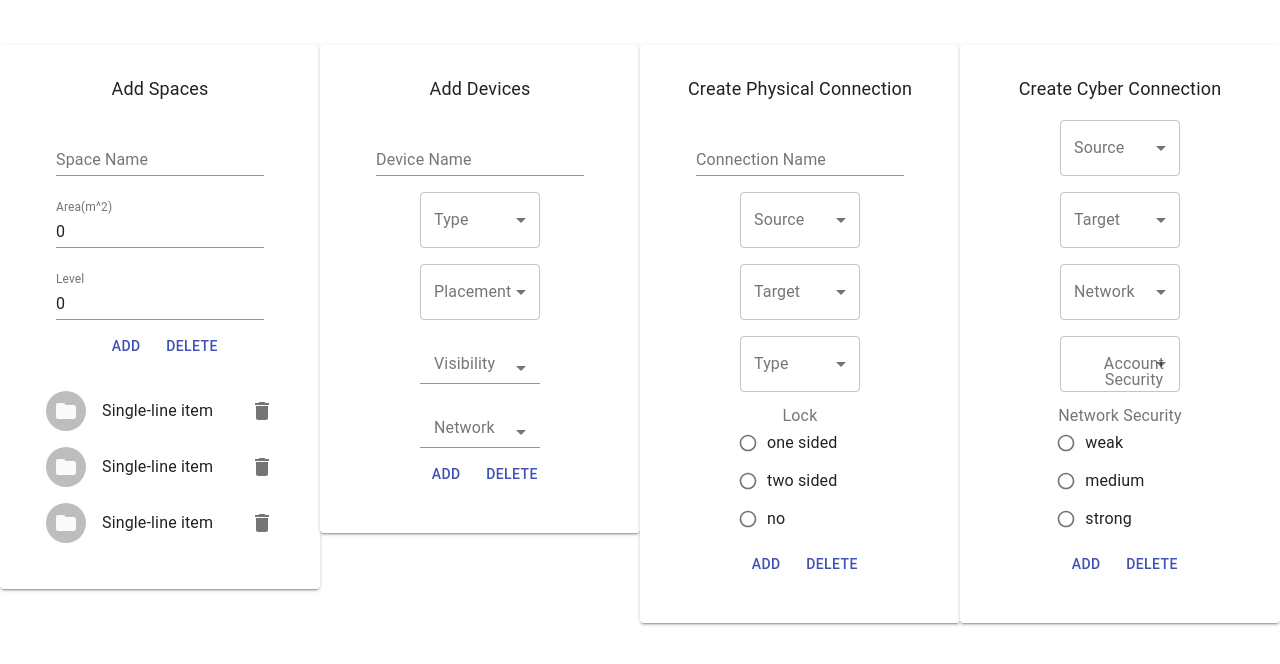
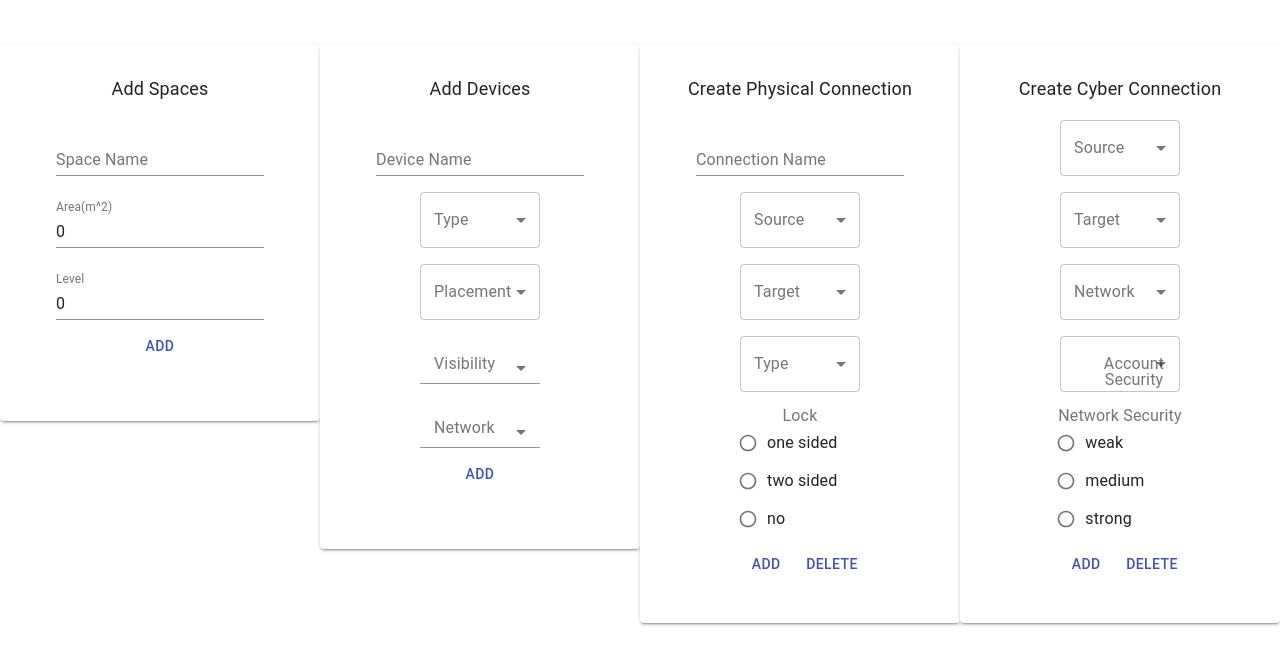
Before and after one commit to rahulaVT/SIM_app, a React (Create React App) app: page / in a window 1280 px wide. Shown: the top 664 px of the page. Built offline with nearby package versions, Linux system fonts and the light colour scheme.

Commit message:
got the list to work

```diff
--- a/src/components/DeviceForm.js
+++ b/src/components/DeviceForm.js
@@ -12,6 +12,7 @@ import {
 } from "@material-ui/core/";
 import useStyles from "./useStyles";
 import { useForm, Form } from "./useForm";
+import { CList } from "../components/controls/List";
 
 const initialDeviceValues = {
   id: 0,
@@ -21,11 +22,11 @@ const initialDeviceValues = {
   networks: ["WIFI", "bluetooth", "Google", "Amazon", "FB portal"],
   visibility: ["space1", "space2", "space3"],
 };
-
+const initialDevices = [];
 export default function DeviceForm() {
   const classes = useStyles();
   const { values, setValues, handleInputChange } = useForm(initialDeviceValues);
-
+  const [devices, setDevices] = useState(initialDevices);
   const [selectedNetworks, setSelectedNetworks] = useState([]);
   const [selectedVisibility, setSelectedVisibility] = useState([]);
   const handleNetworkChange = (event) => {
@@ -34,7 +35,22 @@ export default function DeviceForm() {
   const handleVisibilityChange = (event) => {
     setSelectedVisibility(event.target.value);
   };
+  const handleAdd = (event) => {
+    // check for duplicates
 
+    // if (spaces.some((item) => values["spaceName"] === item["spaceName"])) {
+    //   setIsInputInvalid(true);
+    //   //   return;
+    // } else {
+    //   setIsInputInvalid(false);
+    //   setSpaces((spaces) => [...spaces, values]);
+    // }
+    setDevices((devices) => [...devices, values]);
+  };
+  const handleDelete = (name) => {
+    const newItems = devices.filter((item) => item["deviceName"] !== name);
+    setDevices(newItems);
+  };
   return (
     <div>
       <Typography className={classes.title} color="textPrimary" gutterBottom>
@@ -131,14 +147,19 @@ export default function DeviceForm() {
           </FormControl>
         </div>
         <div>
-          <Button type="submit" color="primary">
+          <Button color="primary" onClick={handleAdd}>
             Add
           </Button>
-          <Button type="submit" color="primary">
+          {/* <Button type="submit" color="primary">
             Delete
-          </Button>
+          </Button> */}
         </div>
       </Form>
+      <CList
+        items={devices}
+        name="deviceName"
+        handleChildDelete={handleDelete}
+      ></CList>
     </div>
   );
 }
--- a/src/components/SpaceForm.js
+++ b/src/components/SpaceForm.js
@@ -1,40 +1,39 @@
 import { Grid } from "@material-ui/core";
 import React, { useState, useEffect } from "react";
-import {
-  Button,
-  Card,
-  Paper,
-  TextField,
-  List,
-  ListItem,
-  ListItemAvatar,
-  Avatar,
-  ListItemText,
-  IconButton,
-  ListItemSecondaryAction,
-  Typography,
-} from "@material-ui/core";
-import FolderIcon from "@material-ui/icons/Folder";
-import DeleteIcon from "@material-ui/icons/Delete";
+import { Button, Card, Paper, TextField, Typography } from "@material-ui/core";
+
 import { useForm, Form } from "./useForm";
 import styles from "./useStyles";
-
+import { CList } from "../components/controls/List";
 const initialSpaceValues = {
-  id: 0,
+  id: "",
   spaceName: "",
   area: 0,
   level: 0,
 };
-function generate(element) {
-  return [0, 1, 2].map((value) =>
-    React.cloneElement(element, {
-      key: value,
-    })
-  );
-}
+const initialSpaces = [];
 export default function SpaceForm() {
   const classes = styles();
   const { values, setValues, handleInputChange } = useForm(initialSpaceValues);
+  const [spaces, setSpaces] = useState(initialSpaces);
+  const [isInputInvalid, setIsInputInvalid] = useState(false);
+
+  const handleAdd = (event) => {
+    // check for duplicates
+
+    if (spaces.some((item) => values["spaceName"] === item["spaceName"])) {
+      setIsInputInvalid(true);
+      //   return;
+    } else {
+      setIsInputInvalid(false);
+      setSpaces((spaces) => [...spaces, values]);
+    }
+  };
+  //handle delete and pass it as a prop
+  const handleDelete = (name) => {
+    const newItems = spaces.filter((item) => item["spaceName"] !== name);
+    setSpaces(newItems);
+  };
 
   return (
     <div>
@@ -48,7 +47,10 @@ export default function SpaceForm() {
             margin="normal"
             name="spaceName"
             value={values.spaceName}
+            id={values.spaceName}
             onChange={handleInputChange}
+            error={isInputInvalid}
+            helperText={isInputInvalid && "name should be unique"}
           ></TextField>
         </div>
         <div>
@@ -58,6 +60,7 @@ export default function SpaceForm() {
             margin="normal"
             name="area"
             value={values.area}
+            id={values.spaceName}
             onChange={handleInputChange}
           ></TextField>
         </div>
@@ -68,38 +71,24 @@ export default function SpaceForm() {
             margin="normal"
             name="level"
             value={values.level}
+            id={values.spaceName}
             onChange={handleInputChange}
           ></TextField>
         </div>
         <div>
-          <Button type="submit" color="primary">
+          <Button color="primary" onClick={handleAdd}>
             Add
           </Button>
-          <Button type="submit" color="primary">
+          {/* <Button type="submit" color="primary">
             Delete
-          </Button>
+          </Button> */}
         </div>
       </Form>
-      <List dense={false}>
-        {generate(
-          <ListItem>
-            <ListItemAvatar>
-              <Avatar>
-                <FolderIcon />
-              </Avatar>
-            </ListItemAvatar>
-            <ListItemText
-              primary="Single-line item"
-              // secondary={secondary ? 'Secondary text' : null}
-            />
-            <ListItemSecondaryAction>
-              <IconButton edge="end" aria-label="delete">
-                <DeleteIcon />
-              </IconButton>
-            </ListItemSecondaryAction>
-          </ListItem>
-        )}
-      </List>
+      <CList
+        items={spaces}
+        name="spaceName"
+        handleChildDelete={handleDelete}
+      ></CList>
     </div>
   );
 }
--- /dev/null
+++ b/src/components/controls/List.js
@@ -0,0 +1,44 @@
+import React, { useState, useEffect } from "react";
+import {
+  List,
+  ListItem,
+  ListItemAvatar,
+  Avatar,
+  ListItemText,
+  IconButton,
+  ListItemSecondaryAction,
+} from "@material-ui/core";
+import FolderIcon from "@material-ui/icons/Folder";
+import DeleteIcon from "@material-ui/icons/Delete";
+
+export function CList(props) {
+  const { items, name, handleChildDelete } = props;
+
+  const handleDelete = (name) => {
+    // console.log(name);
+    handleChildDelete(name);
+  };
+  return (
+    <List dense={true}>
+      {items.map((item, i) => (
+        <ListItem key={i}>
+          <ListItemText
+            primary={item[name]}
+            key={i}
+            // secondary={secondary ? 'Secondary text' : null}
+          />
+          <ListItemSecondaryAction>
+            <IconButton
+              edge="end"
+              aria-label="delete"
+              name={item[name]}
+              onClick={handleDelete.bind(this, item[name])}
+            >
+              <DeleteIcon />
+            </IconButton>
+          </ListItemSecondaryAction>
+        </ListItem>
+      ))}
+    </List>
+  );
+}
--- a/src/components/useForm.js
+++ b/src/components/useForm.js
@@ -3,10 +3,13 @@ import styles from "./useStyles";
 export function useForm(initialFValues) {
   const [values, setValues] = useState(initialFValues);
   const handleInputChange = (e) => {
-    const { name, value } = e.target;
+    // console.log(e.target);
+    const { name, value, id } = e.target;
+    // console.log(name, value);
     setValues({
       ...values,
       [name]: value,
+      id: id,
     });
   };
   return {
```
